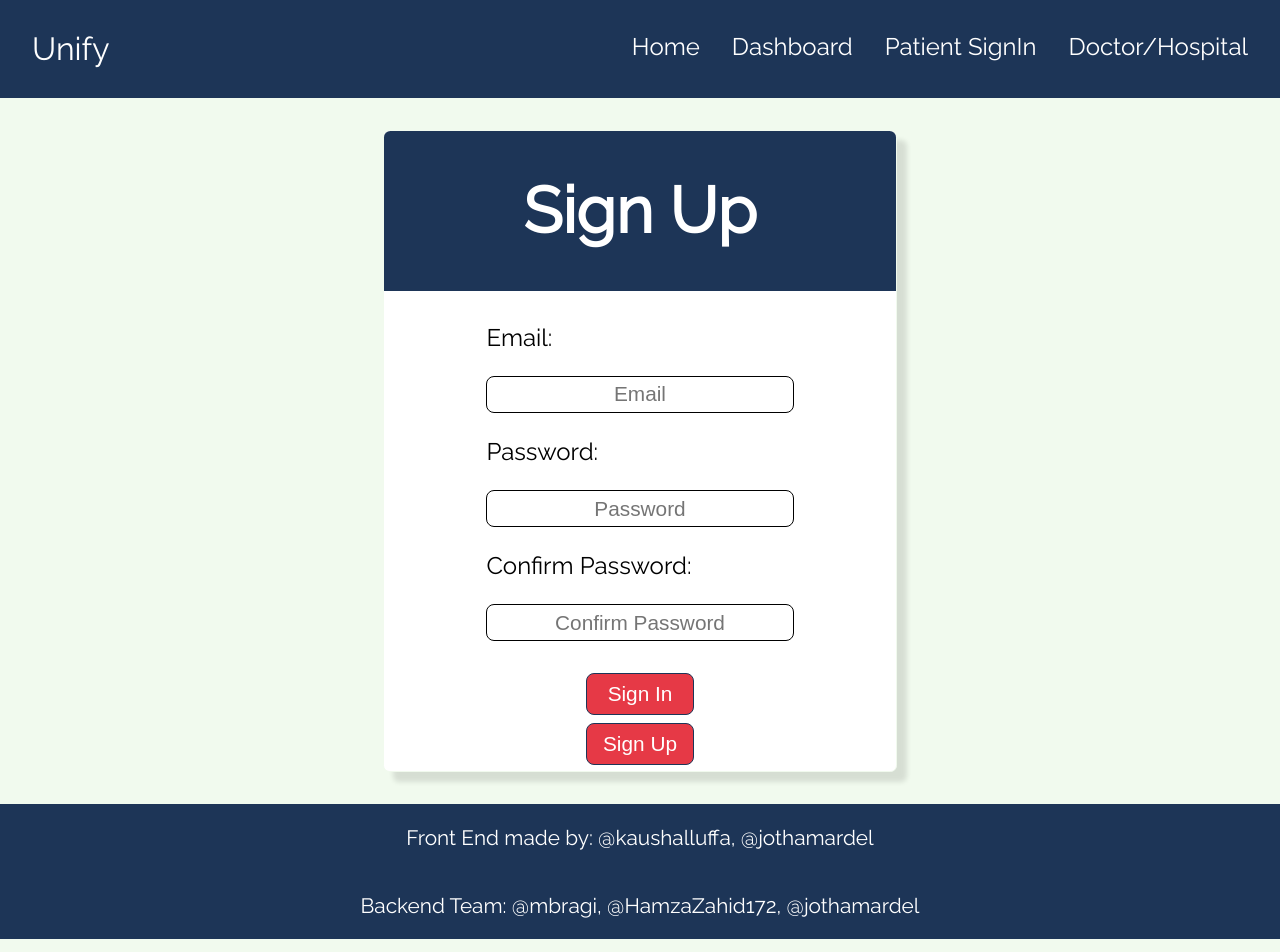
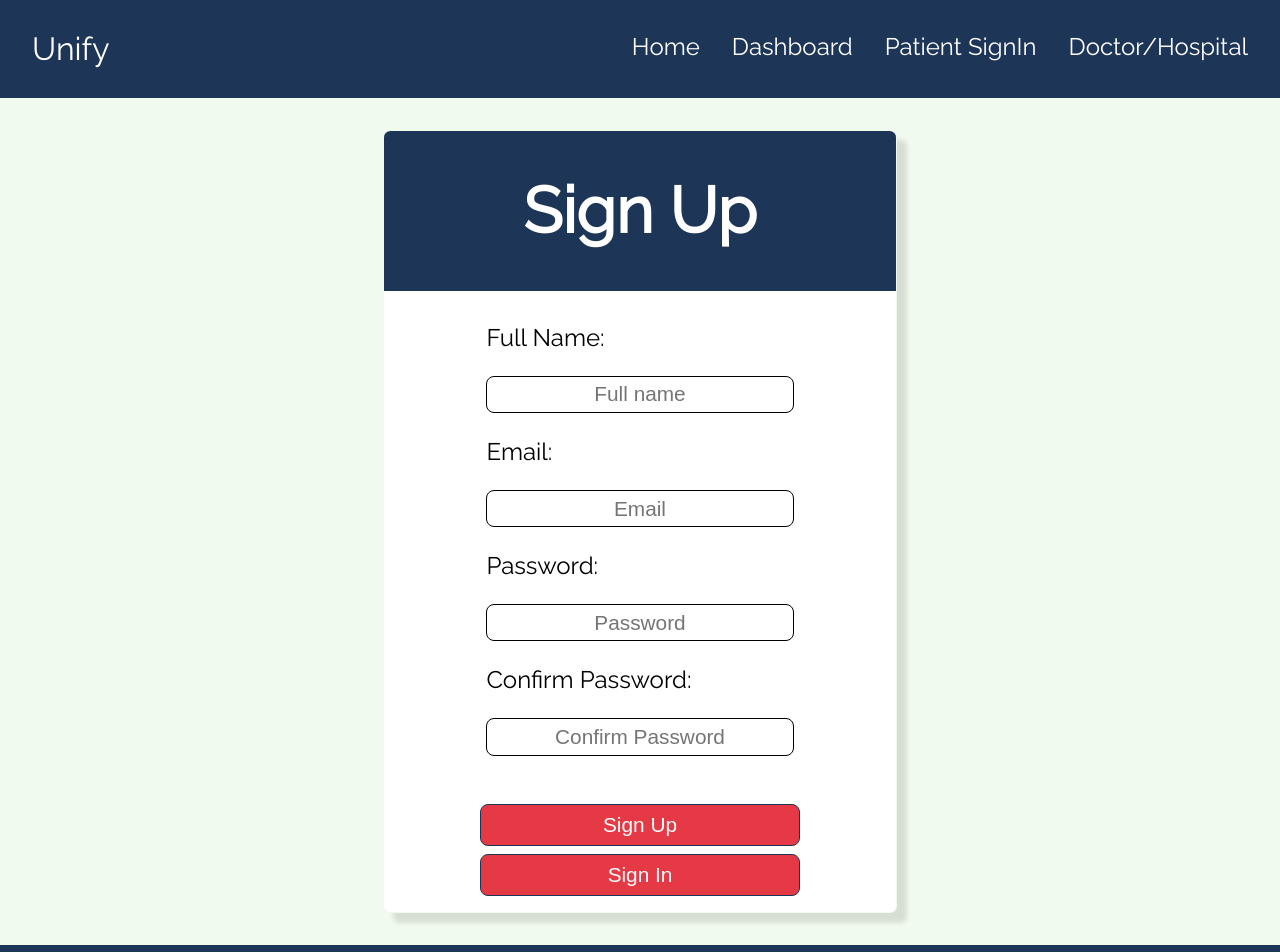
Before and after one commit to jothamardel/health-tech-fe, a React (Create React App) app: page /signup in a window 1280 px wide. Shown: the top 952 px of the page. Built offline with nearby package versions, Linux system fonts and the light colour scheme.

Commit message:
chore: consuming register endpoints

```diff
--- a/src/App.js
+++ b/src/App.js
@@ -11,6 +11,8 @@ import SignUp from './components/SignUp/SignUp'
 import SignIn from './components/SignIn/SignIn'
 import DoctorHospital from './components/Doctor-Hospital/Doctor-Hospital'
 import Footer from './components/Footer/Footer'
+import { ToastContainer, toast } from 'react-toastify';
+
 
 function App() {
   return (
--- a/src/components/SignUp/SignUp.jsx
+++ b/src/components/SignUp/SignUp.jsx
@@ -1,18 +1,54 @@
-import React, { useState } from "react";
+import axios from "axios";
+import React, {  useEffect, useState } from "react";
 import { Link } from "react-router-dom";
 import './SignUp.scss'
 const SignUp = () => {
+  const [fullName, setFullName] = useState("");
   const [email, setEmail] = useState("");
   const [password, setPassword] = useState("");
   const [confirmPassword, setConfirmPassword] = useState("");
+  const [loading, setLoading] = useState(false);
+  const [message, setMessage] = useState("");
+
+  async function httpRegisterUser() {
+    if (!password || !email || !fullName || !confirmPassword) return alert("All fields are required!")
+    if (password !== confirmPassword) return alert("Password mismatch!");
+    setLoading(true);
+    const data = {
+      email,
+      password,
+      fullName
+    }
+    try {
+      const response = await axios.post(`${process.env.REACT_APP_UNIFY_API_URL}auth/register`, data);
+      console.log(response);
+      setMessage(response.data.message)
+      setLoading(false);
+    } catch (error) {
+      setLoading(false);
+      console.log(error.response.data);
+      setMessage(error.response.data.message);
+    }
+  }
+
 
   return (
+    <>
       <div className="signup">
         <div className="signup__card">
           <div className="signup__card--header">
             <h1>Sign Up</h1>
           </div>
+          {message && <h2>{message}</h2>}
           <div className="signup__card--input">
+            <label className="label">Full Name:</label>
+            <input
+              type="text"
+              required
+              value={fullName}
+              onChange={(e) => setFullName(e.target.value)}
+              placeholder="Full name"
+            />
             <label className="label">Email:</label>
             <input
               type="email"
@@ -39,11 +75,14 @@ const SignUp = () => {
             />
           </div>
           <div className="signup__card--footer">
+            <button disabled={loading} onClick={() => httpRegisterUser()} className="signup__btn">{loading ? "Loading..." : "Sign Up"}</button>
             <button className="signin__btn"><Link to="/signin">Sign In</Link></button>
-          <button className="signup__btn">Sign Up</button>
           </div>
         </div>
+
       </div>
+
+    </>
   );
 };
 
--- a/src/components/SignUp/SignUp.scss
+++ b/src/components/SignUp/SignUp.scss
@@ -19,6 +19,13 @@
     box-shadow: 10px 10px 5px 0px rgba(0, 0, 0, 0.11);
     -webkit-box-shadow: 10px 10px 5px 0px rgba(0, 0, 0, 0.11);
     -moz-box-shadow: 10px 10px 5px 0px rgba(0, 0, 0, 0.11);
+    h2 {
+      background:$light-sky-blue;
+      padding: 1rem;
+      width: 94%;
+      margin: 0;
+      text-align: center;
+    }
     &--header {
       border-top-left-radius: 0.4rem;
       border-top-right-radius: 0.4rem;
@@ -56,6 +63,7 @@
       display: flex;
       flex-direction: column;
       gap: 0.5rem;
+      padding: 1rem;
     }
   }
 }
@@ -68,6 +76,8 @@
   padding: 0.5rem 1rem;
   font-size: 1.3rem;
   transition: all 0.4s;
+  width: 20rem;
+
   &:hover {
     background-color: $dark-blue;
   }
```
Also changed, not shown: 1 other file (tests, documents, lock files or other folders). Lines whose indentation alone changed are shown as unchanged.
